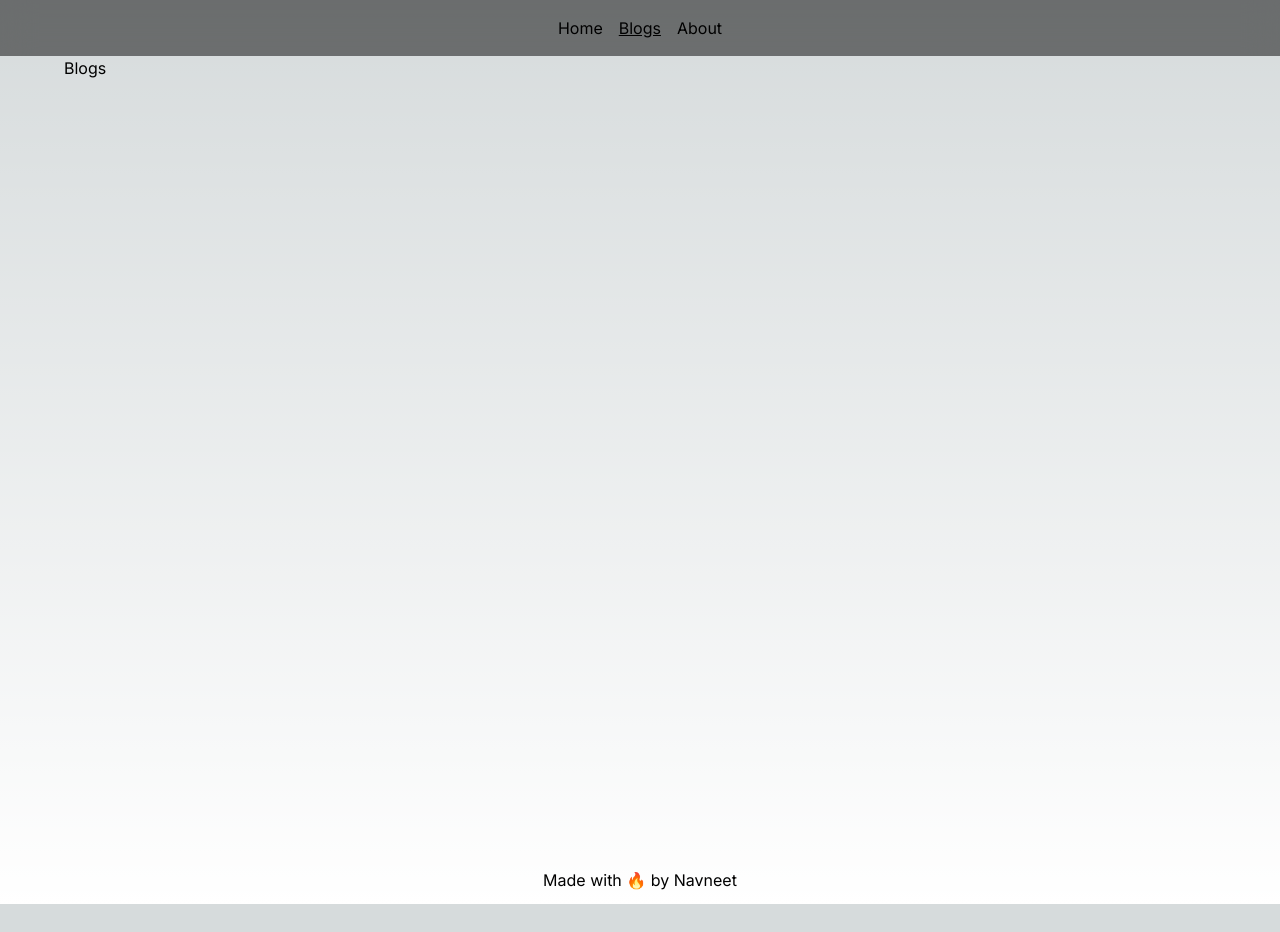
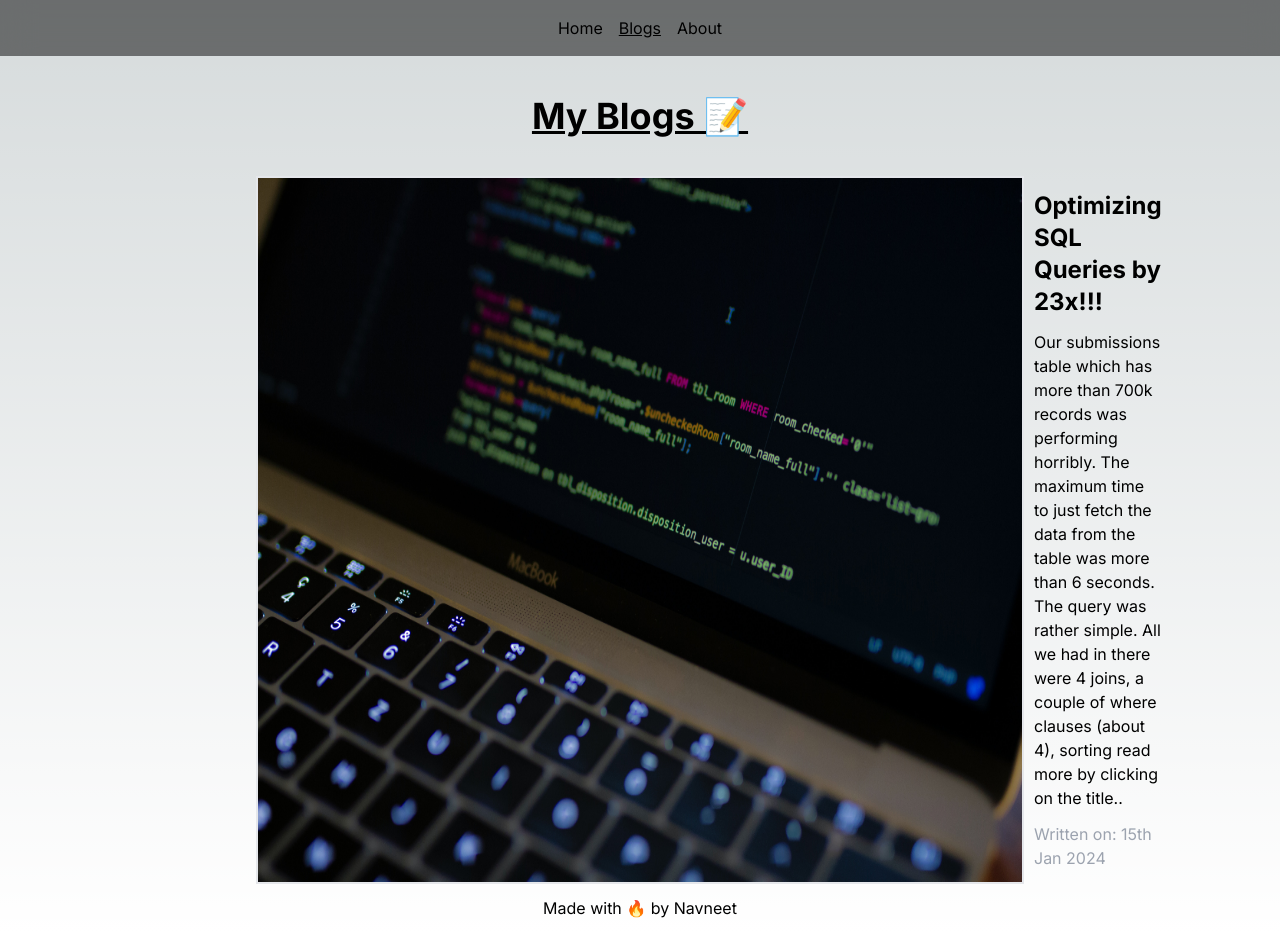
Before and after one commit to Navneet7716/PersonalSite, a Next.js app: page /blogs in a window 1280 px wide. Before the commit the page ends 904 px from the top, so only its background shows below. Built offline with nearby package versions, Linux system fonts and the light colour scheme.

Commit message:
added blogs

```diff
--- a/src/app/blogs/page.tsx
+++ b/src/app/blogs/page.tsx
@@ -1,9 +1,42 @@
-import React from 'react'
+import Image from "next/image";
+import React from "react";
 
 function Blogs() {
   return (
-    <div>Blogs</div>
-  )
+    <div>
+      <h1 className="text-center underline text-3xl sm:text-3xl md:text-3xl lg:text-4xl font-bold py-10 transition">
+        My Blogs 📝
+      </h1>
+      <section className="flex flex-col items-center justify-center">
+        <div className="w-full border-2 flex flex-col sm:flex-row md:flex-row lg:flex-row hover:bg-green-950 lg:w-2/3 transition">
+          <Image
+            src={"/blog1.jpg"}
+            alt="blog image"
+            width={300}
+            height={500}
+            className="object-fill flex-1 w-full"
+          />
+          <article className="p-3 flex flex-col gap-3">
+            <a
+              className="text-2xl font-bold hover:underline"
+              target="_blank"
+              href="https://dev.to/navneet7716/optimizing-sql-queries-h9j"
+            >
+              Optimizing SQL Queries by 23x!!!
+            </a>
+            <p>
+              Our submissions table which has more than 700k records was
+              performing horribly. The maximum time to just fetch the data from
+              the table was more than 6 seconds. The query was rather simple.
+              All we had in there were 4 joins, a couple of where clauses (about
+              4), sorting read more by clicking on the title..
+            </p>
+            <span className="text-gray-400">Written on: 15th Jan 2024</span>
+          </article>
+        </div>
+      </section>
+    </div>
+  );
 }
 
-export default Blogs
+export default Blogs;
```
Also changed, not shown: public/blog1.jpg (added).
